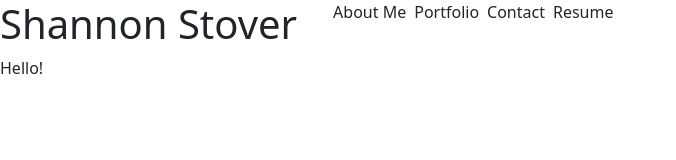
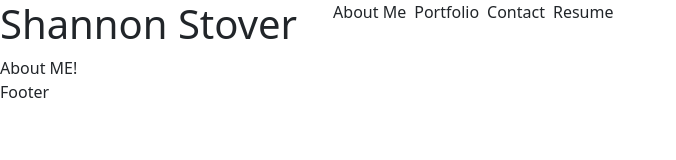
Before and after one commit to sstover25/React_Portfolio, a React (Create React App) app: page / in a window 1280 px wide. Both pictures are taken after a click on the element "About Me". Shown: the top 160 px of the page, without its empty margins (0-676 px from the left). Built offline with nearby package versions, Linux system fonts and the light colour scheme.

Commit message:
restructured components and successfully rendered different components

```diff
--- a/src/App.js
+++ b/src/App.js
@@ -1,13 +1,46 @@
-import React from "react";
-//import Footer from "./components/Footer";
+import React, { useState } from "react";
+import Footer from "./components/Footer";
 import Header from "./components/Header";
-//import Project from "./components/Project";
+import Navigation from "./components/Navigation";
+import Project from "./components/Project";
+import About from "./components/About";
+import Contact from "./components/Contact";
+import Resume from "./components/Resume";
 
 function App() {
+  const [categories] = useState([
+    {
+      name: "About Me",
+    },
+    {
+      name: "Portfolio",
+    },
+    {
+      name: "Contact",
+    },
+    {
+      name: "Resume",
+    },
+  ]);
+
+  const [currentCategory, setCurrentCategory] = useState(categories[0]);
   return (
     <div>
-      <Header></Header>
-      <main>Hello!</main>
+      <header className="d-flex flex-row">
+        <Header></Header>
+        <Navigation
+          categories={categories}
+          setCurrentCategory={setCurrentCategory}
+          currentCategory={currentCategory}
+        ></Navigation>
+      </header>
+      <main>
+        {currentCategory === "About Me" && <About />}
+        {currentCategory === "Portfolio" && <Project />}
+        {currentCategory === "Contact" && <Contact />}
+        {currentCategory === "Resume" && <Resume />}
+      </main>
+      <Footer></Footer>
     </div>
   );
 }
--- /dev/null
+++ b/src/components/About/index.js
@@ -0,0 +1,11 @@
+import React from "react";
+
+function About() {
+  return (
+    <div>
+      <div>About ME!</div>
+    </div>
+  );
+}
+
+export default About;
--- /dev/null
+++ b/src/components/Contact/index.js
@@ -0,0 +1,11 @@
+import React from "react";
+
+function Contact() {
+  return (
+    <div>
+      <div>Contact ME</div>
+    </div>
+  );
+}
+
+export default Contact;
--- /dev/null
+++ b/src/components/Footer/index.js
@@ -0,0 +1,7 @@
+import React from "react";
+
+function Footer() {
+  return <div>Footer</div>;
+}
+
+export default Footer;
--- a/src/components/Header/index.js
+++ b/src/components/Header/index.js
@@ -1,35 +1,12 @@
-import React, { useState } from "react";
-import Navigation from "../Navigation";
+import React from "react";
 
-function Header(props) {
-  const [categories] = useState([
-    {
-      name: "About Me",
-    },
-    {
-      name: "Portfolio",
-    },
-    {
-      name: "Contact",
-    },
-    {
-      name: "Resume",
-    },
-  ]);
-
-  const [currentCategory, setCurrentCategory] = useState(categories[0]);
-
+function Header() {
   return (
-    <header className="d-flex flex-row">
+    <div>
       <a href="/" className="main-title">
         <h1>Shannon Stover</h1>
       </a>
-      <Navigation
-        categories={categories}
-        setCurrentCategory={setCurrentCategory}
-        currentCategory={currentCategory}
-      ></Navigation>
-    </header>
+    </div>
   );
 }
 
--- a/src/components/Navigation/index.js
+++ b/src/components/Navigation/index.js
@@ -15,7 +15,8 @@ function Navigation(props) {
           >
             <span
               onClick={() => {
-                setCurrentCategory(category);
+                setCurrentCategory(category.name);
+                console.log(category);
               }}
             >
               {category.name}
--- /dev/null
+++ b/src/components/Project/index.js
@@ -0,0 +1,11 @@
+import React from "react";
+
+function Project() {
+  return (
+    <div>
+      <div>Portfolio!!!</div>
+    </div>
+  );
+}
+
+export default Project;
--- /dev/null
+++ b/src/components/Resume/index.js
@@ -0,0 +1,11 @@
+import React from "react";
+
+function Resume() {
+  return (
+    <div>
+      <div>Resume!!!</div>
+    </div>
+  );
+}
+
+export default Resume;
```
